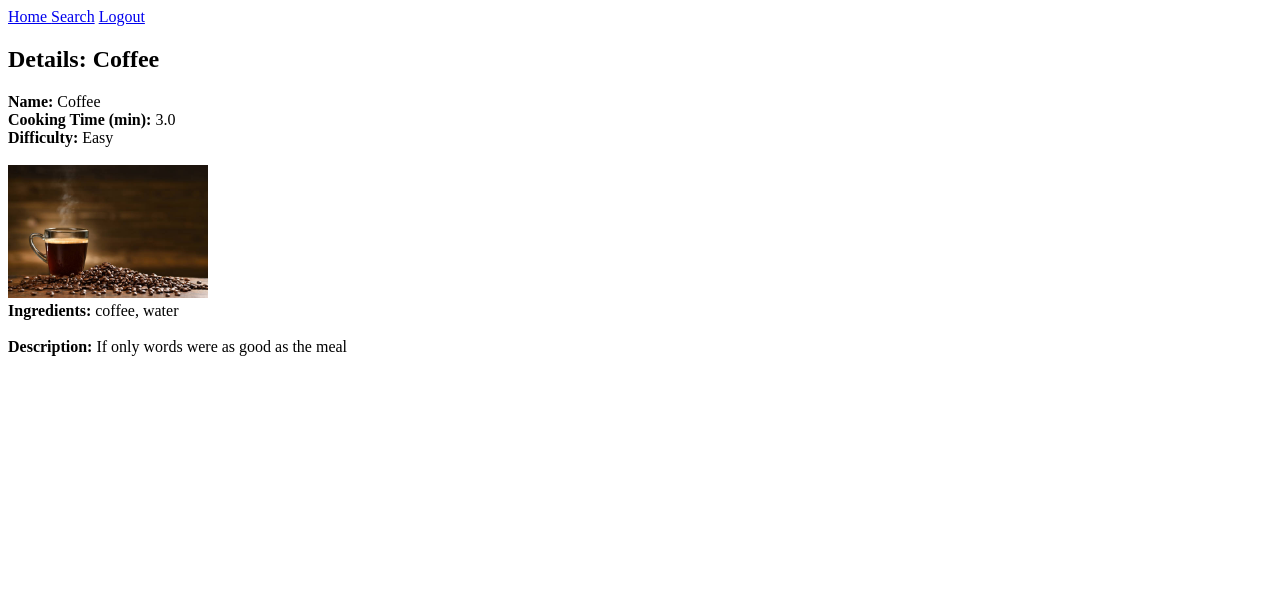
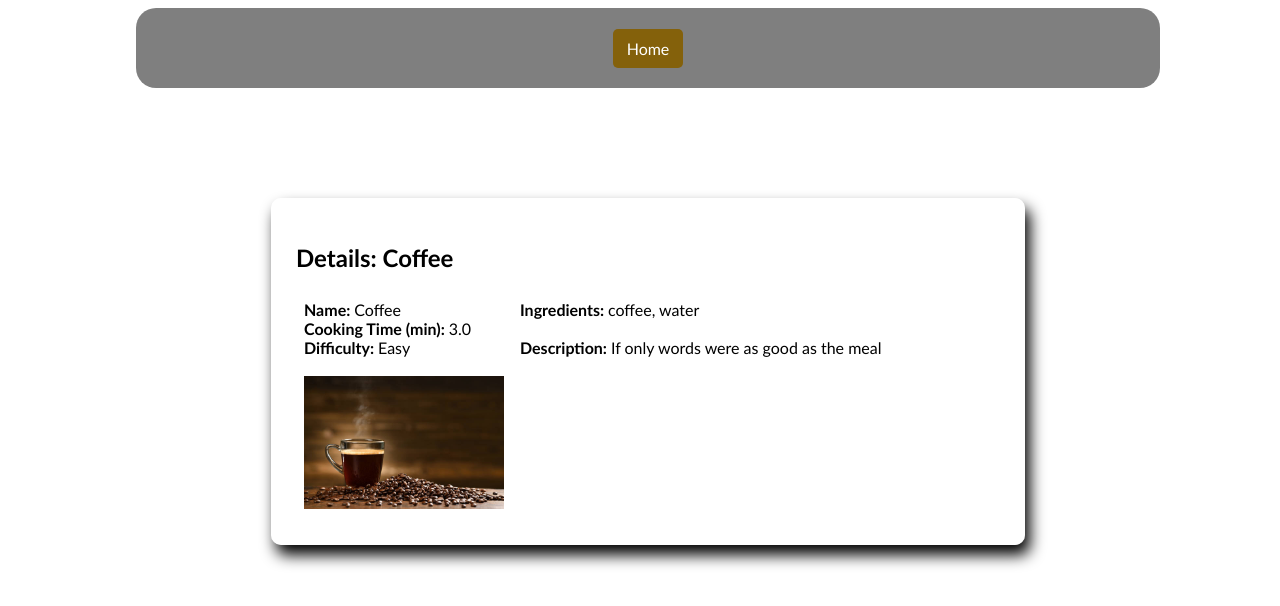
Before and after one commit to MichaelHagler/recipe-app, a Django app: page /list/1 in a window 1280 px wide. Shown: the top 606 px of the page. Run offline with Django 4.2, Linux system fonts and the light colour scheme; data comes from the database, SQL or seed files in the repository.

Commit message:
main and details page up, working on css

```diff
--- a/recipe_project/settings.py
+++ b/recipe_project/settings.py
@@ -117,7 +117,7 @@ USE_TZ = True
 # Static files (CSS, JavaScript, Images)
 # https://docs.djangoproject.com/en/4.2/howto/static-files/
 
-STATIC_URL = '/static/'
+STATIC_URL = 'static/'
 
 MEDIA_URL = '/media/'
 MEDIA_ROOT = BASE_DIR / 'media'
--- a/recipes/static/recipes/css/styles.css
+++ b/recipes/static/recipes/css/styles.css
@@ -1,3 +1,35 @@
+.body {
+  display: flex;
+  flex-direction: column;
+  align-items: center;
+  width: 100%;
+  padding: 0;
+}
+
+.nav-bar {
+  width: 80vw;
+  height: 10vh;
+  margin: 0 auto;
+  margin-bottom: 30px;
+  border-radius: 20px;
+  background-color: rgba(0, 0, 0, 0.5);
+  display: flex;
+  justify-content: space-around;
+  align-items: center;
+}
+.back-home_btn {
+  width: 50px;
+  font-family: 'Gill Sans', 'Gill Sans MT', Calibri, 'Trebuchet MS', sans-serif;
+  font-size: 16px;
+  background-color: rgb(132, 97, 11);
+  border-radius: 5px;
+  border: 0px;
+  color: white;
+  text-decoration: none;
+  padding: 10px;
+  text-align: center;
+}
+
 .recipe_grid {
   display: grid;
   grid-template-columns: 1fr 1fr 1fr 1fr;
@@ -17,3 +49,41 @@
   margin-bottom: 8px;
   font-family: 'Roboto Mono', 'Calibri', 'Trebuchet MS', sans-serif;
 }
+
+.food_images {
+  width: 250px;
+  height: 160px;
+  border-radius: 6px;
+  margin: 0 auto;
+}
+
+.recipe_name {
+  color: black;
+  font-size: 25px;
+  text-decoration: none;
+}
+
+.recipe_name:hover {
+  color: rgb(132, 97, 11);
+  transition: 200ms;
+}
+
+.details_modal {
+  width: 55%;
+  background-color: rgba(255, 255, 255, 0.5);
+  border-radius: 10px;
+  padding: 25px;
+  box-shadow: 5px 10px 15px;
+  margin: 0 auto;
+  margin-top: 10vh;
+  font-family: 'Gill Sans', 'Gill Sans MT', Calibri, 'Trebuchet MS', sans-serif;
+}
+
+.details_body {
+  display: flex;
+}
+
+.details_short,
+.details_long {
+  padding: 8px;
+}
--- a/recipes/templates/recipes/detail.html
+++ b/recipes/templates/recipes/detail.html
@@ -5,16 +5,12 @@
 <head>
   <title>RecipeApp | Details</title>
   <meta name="viewport" content="width=device-width, initial-scale=1">
-  <link rel="shortcut icon" href="{% static 'recipes/images/favicon.ico' %}">
-  <!-- CSS CUSTOM -->
   <link rel="stylesheet" type="text/css" href="{% static 'recipes/css/styles.css' %}">
 </head>
 
 <body class="body">
   <div class="nav-bar">
     <a class="back-home_btn" href="/home"> Home </a>
-    <a href="{%url 'recipes:records' %}" class="logout_btn">Search</a>
-    <a href="{%url 'logout' %}" class="logout_btn">Logout</a>
   </div>
   <div class="details_modal">
     <h2>Details: {{object.name}}</h2>
```
Also changed, not shown: recipes/templates/recipes/main.html (+0 -23 lines), recipes/templates/recipes/recipes_home.html (+4 -16 lines).
